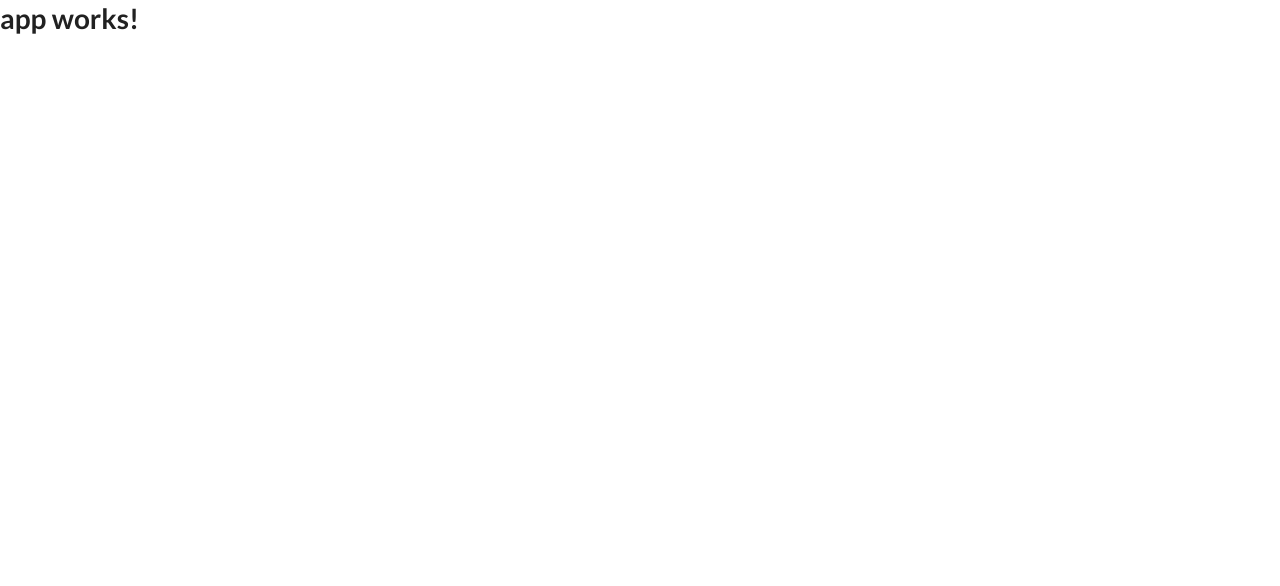
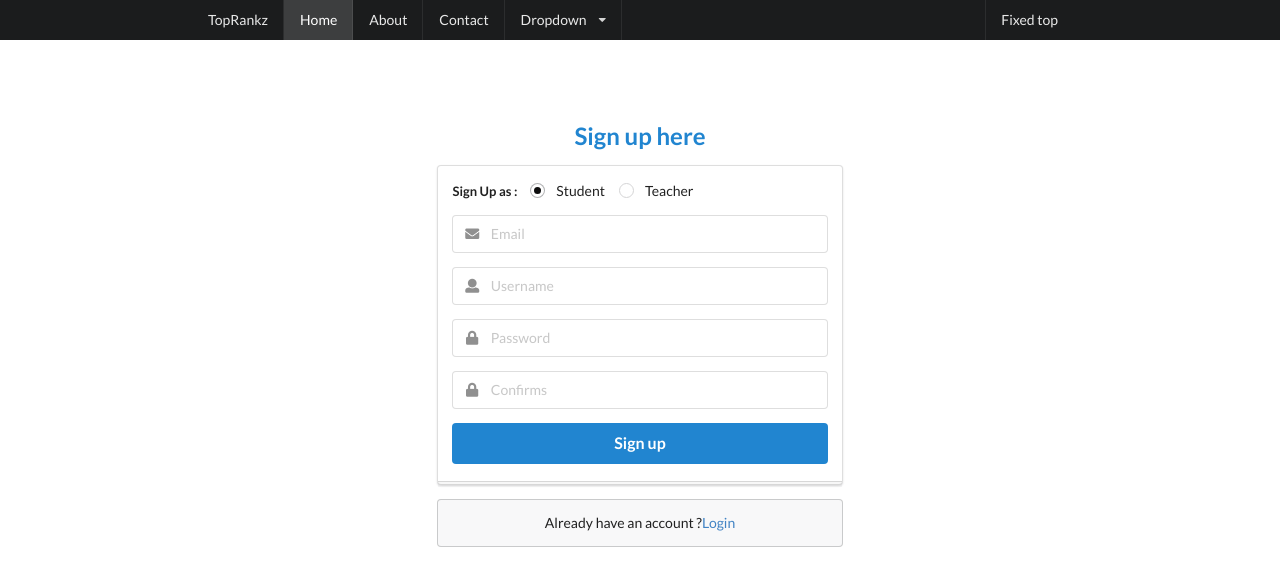
Before and after one commit to viranmalaka/TopRankz, an Angular app: page /signup in a window 1280 px wide. Shown: the top 586 px of the page. Built offline with nearby package versions, Linux system fonts and the light colour scheme.

Commit message:
signup and login complete

```diff
--- a/src/app/app.component.html
+++ b/src/app/app.component.html
@@ -1,3 +1,56 @@
-<h1>
-  {{title}}
-</h1>
+<div class="ui grid">
+  <div class="computer tablet only row">
+    <div class="ui inverted fixed menu navbar page grid">
+      <a href="" class="brand item"> TopRankz </a>
+      <a href="" class="active item">Home</a>
+      <a href="" class="item">About</a>
+      <a href="" class="item">Contact</a>
+      <a class="ui dropdown item">Dropdown
+        <i class="dropdown icon"></i>
+        <div class="menu">
+          <div class="item">Action</div>
+          <div class="item">Another action</div>
+          <div class="item">Something else here</div>
+          <div class="ui divider"></div>
+          <div class="item">Seperated link</div>
+          <div class="item">One more seperated link</div>
+        </div>
+      </a>
+      <div class="right menu">
+        <a href="" class="item">Fixed top</a>
+      </div>
+    </div>
+  </div>
+  <div class="mobile only row">
+    <div class="ui fixed inverted navbar menu">
+      <a href="" class="brand item">Project Name</a>
+      <div class="right menu open">
+        <a href="" class="menu item">
+          <i class="content icon"></i>
+        </a>
+      </div>
+    </div>
+    <div class="ui vertical navbar menu">
+      <a href="" class="active item">Home</a>
+      <a href="" class="item">About</a>
+      <a href="" class="item">Contact</a>
+      <div class="ui item">
+        <div class="text">Dropdown</div>
+        <div class="menu">
+          <a class="item">Action</a>
+          <a class="item">Another action</a>
+          <a class="item">Something else here</a>
+          <a class="ui aider"></a>
+          <a class="item">Seperated link</a>
+          <a class="item">One more seperated link</a>
+        </div>
+      </div>
+      <div class="menu">
+        <a href="" class="active item">Default</a>
+        <a href="" class="item">Static top</a>
+        <a href="" class="item">Fixed top</a>
+      </div>
+    </div>
+  </div>
+</div>
+<router-outlet></router-outlet>
--- /dev/null
+++ b/src/app/app.routing.ts
@@ -0,0 +1,12 @@
+import {Routes, RouterModule} from "@angular/router";
+import { LoginComponent } from './auth/login.component'
+import {SignupComponent} from "./auth/signup.component";
+// import {CreatePaperComponent} from "./papers/create-paper/create-paper.component";
+
+const APP_ROUTES : Routes = [
+  {path : 'login', component : LoginComponent},
+  {path : 'signup', component : SignupComponent}
+  // {path : 'paper/create', component : CreatePaperComponent}
+];
+
+export const routing = RouterModule.forRoot(APP_ROUTES);
--- /dev/null
+++ b/src/app/auth/login.component.html
@@ -0,0 +1,32 @@
+<div class="ui container">
+  <div style="margin-top:110px" class="ui container computer only grid"></div>
+  <div class="ui grid item">
+    <div class="six wide computer ten wide tablet sixteen wide mobile column centered">
+      <div class="ui middle aligned center aligned grid">
+        <div class="column">
+          <h2 class="ui blue image header">
+            <!--img.image(src='assets/images/logo.png')-->
+            <div class="content">Log-in to your account</div>
+          </h2>
+          <form method="POST" action="/users/login" class="ui large form">
+            <div class="ui stacked segment">
+              <div class="field">
+                <div class="ui left icon input"><i class="user icon"></i>
+                  <input type="text" name="username" placeholder="Username"/>
+                </div>
+              </div>
+              <div class="field">
+                <div class="ui left icon input"><i class="lock icon"></i>
+                  <input type="password" name="password" placeholder="Password"/>
+                </div>
+              </div>
+              <input type="submit" value="Login" class="ui fluid large blue submit button"/>
+            </div>
+            <div class="ui error message"></div>
+          </form>
+          <div class="ui message">New to us?<a href="/../signup">Sign Up</a></div>
+        </div>
+      </div>
+    </div>
+  </div>
+</div>
--- /dev/null
+++ b/src/app/auth/login.component.ts
@@ -0,0 +1,15 @@
+import { Component, OnInit } from '@angular/core';
+
+@Component({
+  selector: 'auth-login',
+  templateUrl : "./login.component.html",
+  styles: []
+})
+export class LoginComponent implements OnInit {
+
+  constructor() { }
+
+  ngOnInit() {
+  }
+
+}
--- /dev/null
+++ b/src/app/auth/signup.component.html
@@ -0,0 +1,57 @@
+<div class="ui container">
+  <div style="margin-top:110px" class="ui container computer only grid"></div>
+  <div class="ui grid item">
+    <div class="six wide computer ten wide tablet sixteen wide mobile column centered">
+      <div class="ui middle aligned center aligned grid">
+        <div class="column">
+          <h2 class="ui blue image header">
+            <!--img.image(src='assets/images/logo.png')-->
+            <div class="content">Sign up here</div>
+          </h2>
+          <form id="signupForm" method="POST" action="/users/signup" class="ui form">
+            <div class="ui stacked segment">
+              <div class="inline fields">
+                <label>Sign Up as :</label>
+                <div class="field">
+                  <div class="ui radio checkbox">
+                    <input type="radio" name="acc_type" value="student" checked="checked"/>
+                    <label>Student</label>
+                  </div>
+                </div>
+                <div class="field">
+                  <div class="ui radio checkbox">
+                    <input type="radio" name="acc_type" value="teachers"/>
+                    <label>Teacher</label>
+                  </div>
+                </div>
+              </div>
+              <div class="field">
+                <div class="ui left icon input"><i class="mail icon"></i>
+                  <input type="text" name="email" placeholder="Email"/>
+                </div>
+              </div>
+              <div class="field">
+                <div class="ui left icon input"><i class="user icon"></i>
+                  <input type="text" name="username" placeholder="Username"/>
+                </div>
+              </div>
+              <div class="field">
+                <div class="ui left icon input"><i class="lock icon"></i>
+                  <input type="password" name="password" placeholder="Password"/>
+                </div>
+              </div>
+              <div class="field">
+                <div class="ui left icon input"><i class="lock icon"></i>
+                  <input type="password" name="password2" placeholder="Confirms"/>
+                </div>
+              </div>
+              <input type="submit" value="Sign up" class="ui fluid large blue submit button"/>
+            </div>
+            <div class="ui error message"></div>
+          </form>
+          <div class="ui message">Already have an account ?<a href="#">Login</a></div>
+        </div>
+      </div>
+    </div>
+  </div>
+</div>
--- /dev/null
+++ b/src/app/auth/signup.component.ts
@@ -0,0 +1,78 @@
+import {Component, OnInit, AfterViewInit} from '@angular/core';
+declare var $: any;
+@Component({
+  selector: 'app-signup',
+  templateUrl: './signup.component.html',
+  styles: []
+})
+export class SignupComponent implements OnInit, AfterViewInit{
+
+  constructor() { }
+
+  ngOnInit() {
+  }
+
+  ngAfterViewInit(){
+    $('.ui.radio.checkbox').checkbox();
+    // new validation rule for check username availability
+    $.fn.form.settings.rules.checkName = function (value) {
+      return $.ajax({
+        url : '/api/user/checkUserName',
+        method : 'POST',
+        data : {userName : value},
+        async : false,
+        success : function (data) {
+          return data;
+        }
+      }).responseJSON;
+    };
+
+
+    $('#signupForm').form({
+      fields:{
+        email: {
+          identifier: 'email', rules: [{
+            type: 'empty',
+            prompt: 'Please enter the email'
+          }, {
+            type: 'email',
+            prompt: 'Invalid Email Address'
+          }]
+        },
+        username: {
+          identifier: 'username', rules: [{
+            type: 'empty',
+            prompt: 'Please enter a unique username'
+          }, {
+            type : 'minLength[6]',
+            prompt : 'username should be at least 6 character long'
+          },{
+            type: 'checkName',
+            prompt: 'This username has already in use'
+          }]
+        },
+        password : {
+          identifier : 'password', rules : [{
+            type : 'empty',
+            prompt : 'Password cannot be empty'
+          },{
+            type : 'minLength[5]',
+            prompt : 'password should be at least 5 in length'
+          }]
+        },
+        password2: {
+          identifier : 'password2', rules : [{
+            type : 'empty',
+            prompt : 'Please enter the password again'
+          }, {
+            type : 'match[password]',
+            prompt : 'Password is not match'
+          }]
+        }
+      },
+      inline : true,
+      on : 'blur'
+    });
+  }
+
+}
```
Also changed, not shown: src/app/app.module.ts (+8 -2 lines), 1 other file (tests, documents, lock files or other folders).
